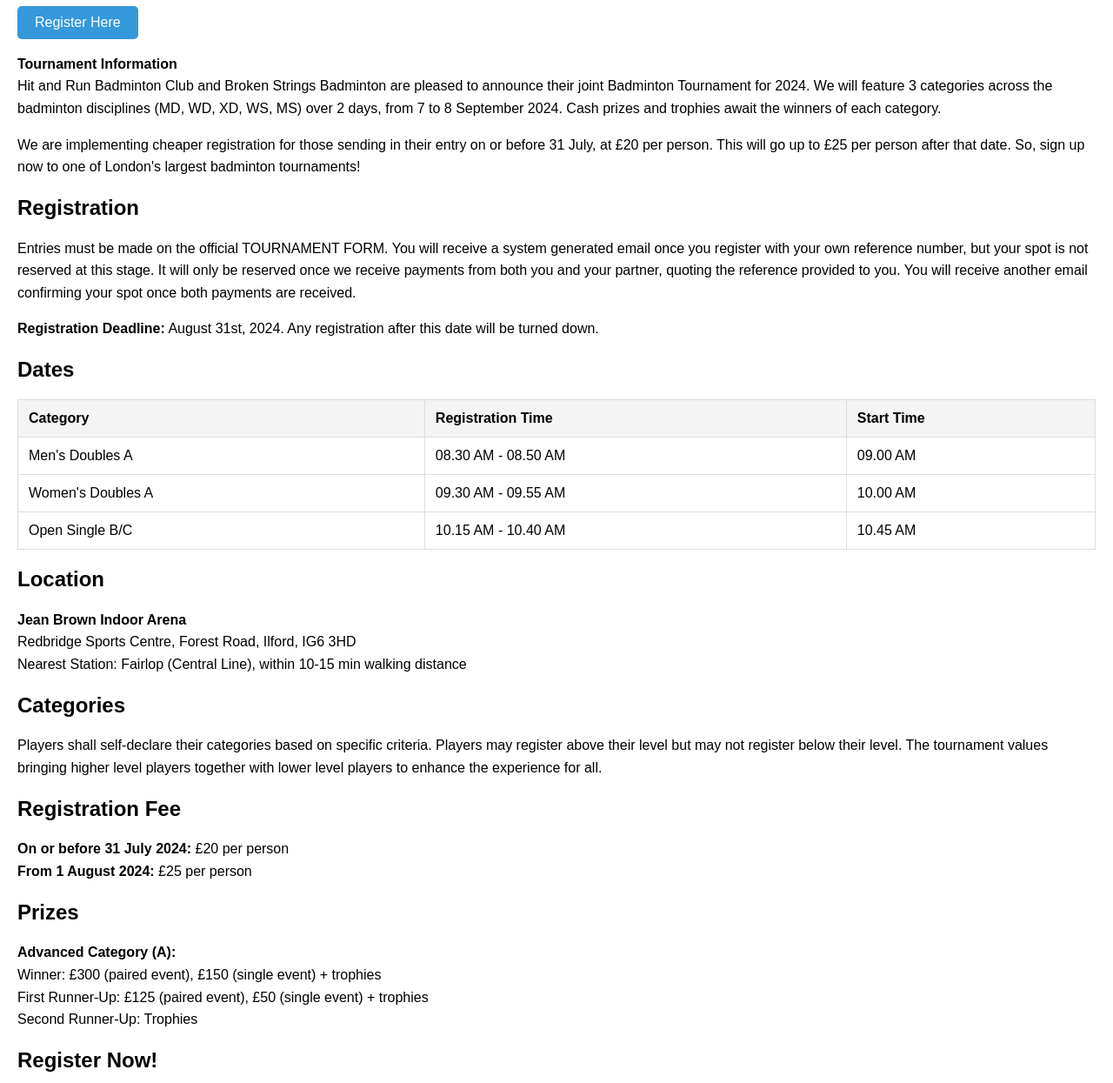
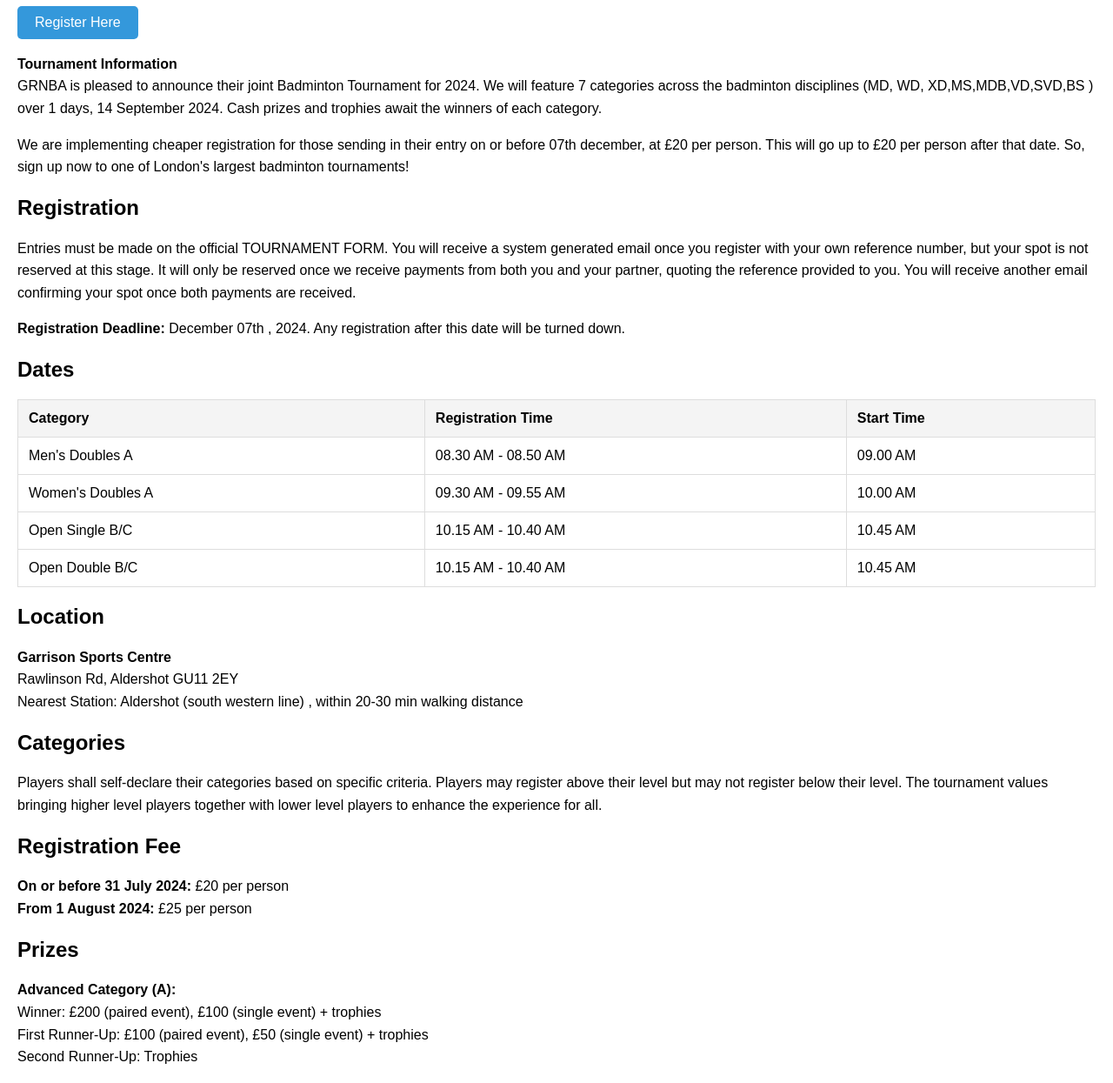
Before and after one commit to grnba/grnba, a plain HTML site: page index.html in a window 1280 px wide. Shown: the part 73-1318 px from the top of the page at 87% size. Drawn offline with Linux system fonts and the light colour scheme.

Commit message:
Update index.html

```diff
--- a/index.html
+++ b/index.html
@@ -47,7 +47,7 @@
 </head>
 <body>
 
-    <h1>Hit and Run x Broken Strings Badminton Tournament 2024</h1>
+    <h1> GRNBA Badminton Tournament 2024</h1>
 
     <!-- Replace the link below with your actual Google Form link -->
     <a href="https://forms.gle/tyD2JbGnqLifofYg8" class="button">Register Here</a>
@@ -55,11 +55,11 @@
 
     <p>
         <strong>Tournament Information</strong><br>
-        Hit and Run Badminton Club and Broken Strings Badminton are pleased to announce their joint Badminton Tournament for 2024. We will feature 3 categories across the badminton disciplines (MD, WD, XD, WS, MS) over 2 days, from 7 to 8 September 2024. Cash prizes and trophies await the winners of each category.
+        GRNBA is pleased to announce their joint Badminton Tournament for 2024. We will feature 7 categories across the badminton disciplines (MD, WD, XD,MS,MDB,VD,SVD,BS ) over 1 days, 14 September 2024. Cash prizes and trophies await the winners of each category.
     </p>
 
     <p>
-        We are implementing cheaper registration for those sending in their entry on or before 31 July, at £20 per person. This will go up to £25 per person after that date. So, sign up now to one of London's largest badminton tournaments!
+        We are implementing cheaper registration for those sending in their entry on or before 07th december, at £20 per person. This will go up to £20 per person after that date. So, sign up now to one of London's largest badminton tournaments!
     </p>
 
     <h2>Registration</h2>
@@ -68,7 +68,7 @@
     </p>
 
     <p>
-        <strong>Registration Deadline:</strong> August 31st, 2024. Any registration after this date will be turned down.
+        <strong>Registration Deadline:</strong> December 07th , 2024. Any registration after this date will be turned down.
     </p>
 
     <h2>Dates</h2>
@@ -93,14 +93,19 @@
             <td>10.15 AM - 10.40 AM</td>
             <td>10.45 AM</td>
         </tr>
+        <tr>
+            <td>Open Double  B/C</td>
+            <td>10.15 AM - 10.40 AM</td>
+            <td>10.45 AM</td>
+        </tr>
         <!-- Add additional rows as necessary -->
     </table>
 
     <h2>Location</h2>
     <p>
-        <strong>Jean Brown Indoor Arena</strong><br>
-        Redbridge Sports Centre, Forest Road, Ilford, IG6 3HD<br>
-        Nearest Station: Fairlop (Central Line), within 10-15 min walking distance
+        <strong>Garrison Sports Centre </strong><br>
+       Rawlinson Rd, Aldershot GU11 2EY <br>
+        Nearest Station: Aldershot  (south western line) , within 20-30 min walking distance
     </p>
 
     <h2>Categories</h2>
@@ -117,8 +122,8 @@
     <h2>Prizes</h2>
     <p>
         <strong>Advanced Category (A):</strong><br>
-        Winner: £300 (paired event), £150 (single event) + trophies<br>
-        First Runner-Up: £125 (paired event), £50 (single event) + trophies<br>
+        Winner: £200 (paired event), £100 (single event) + trophies<br>
+        First Runner-Up: £100 (paired event), £50 (single event) + trophies<br>
         Second Runner-Up: Trophies
     </p>
 
```
